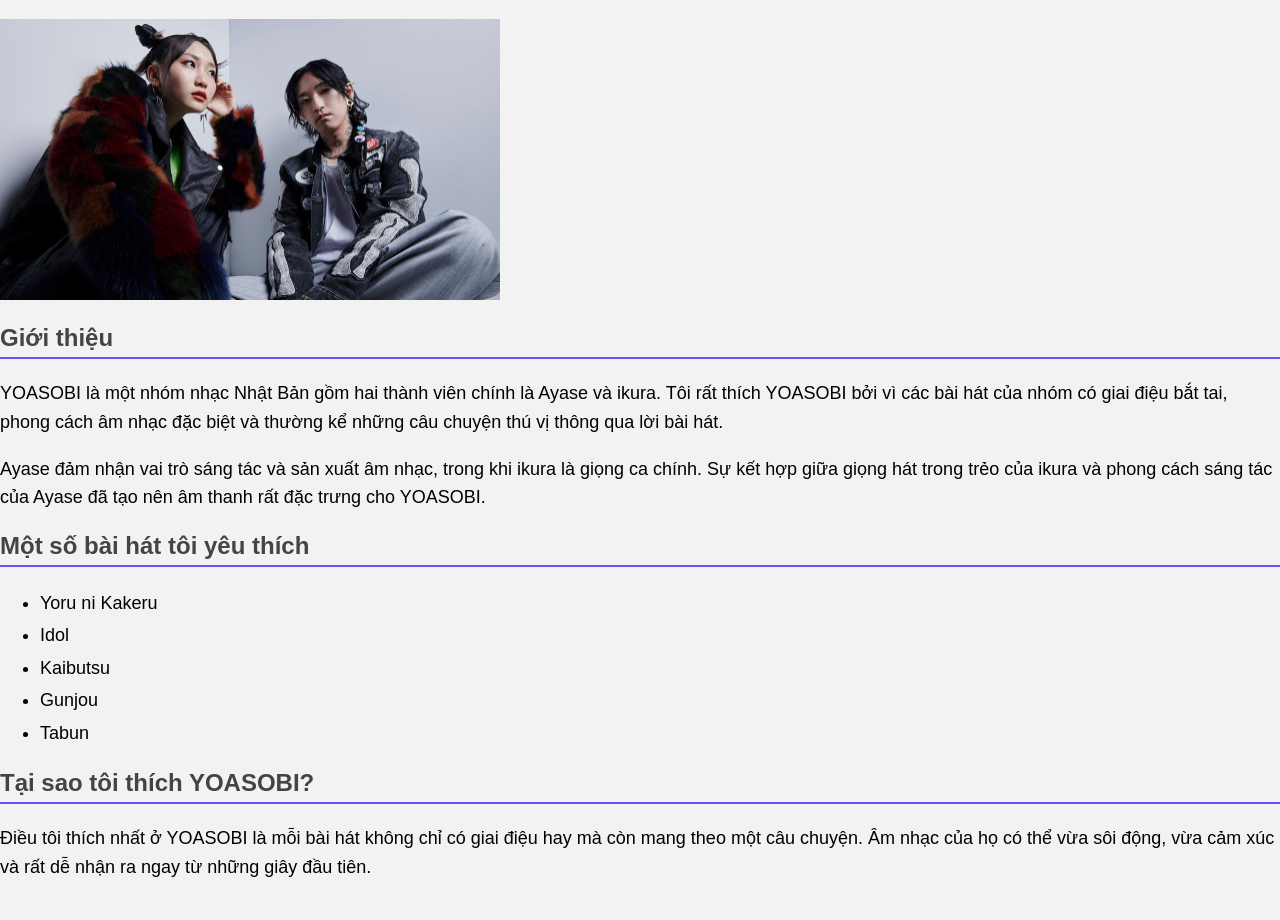
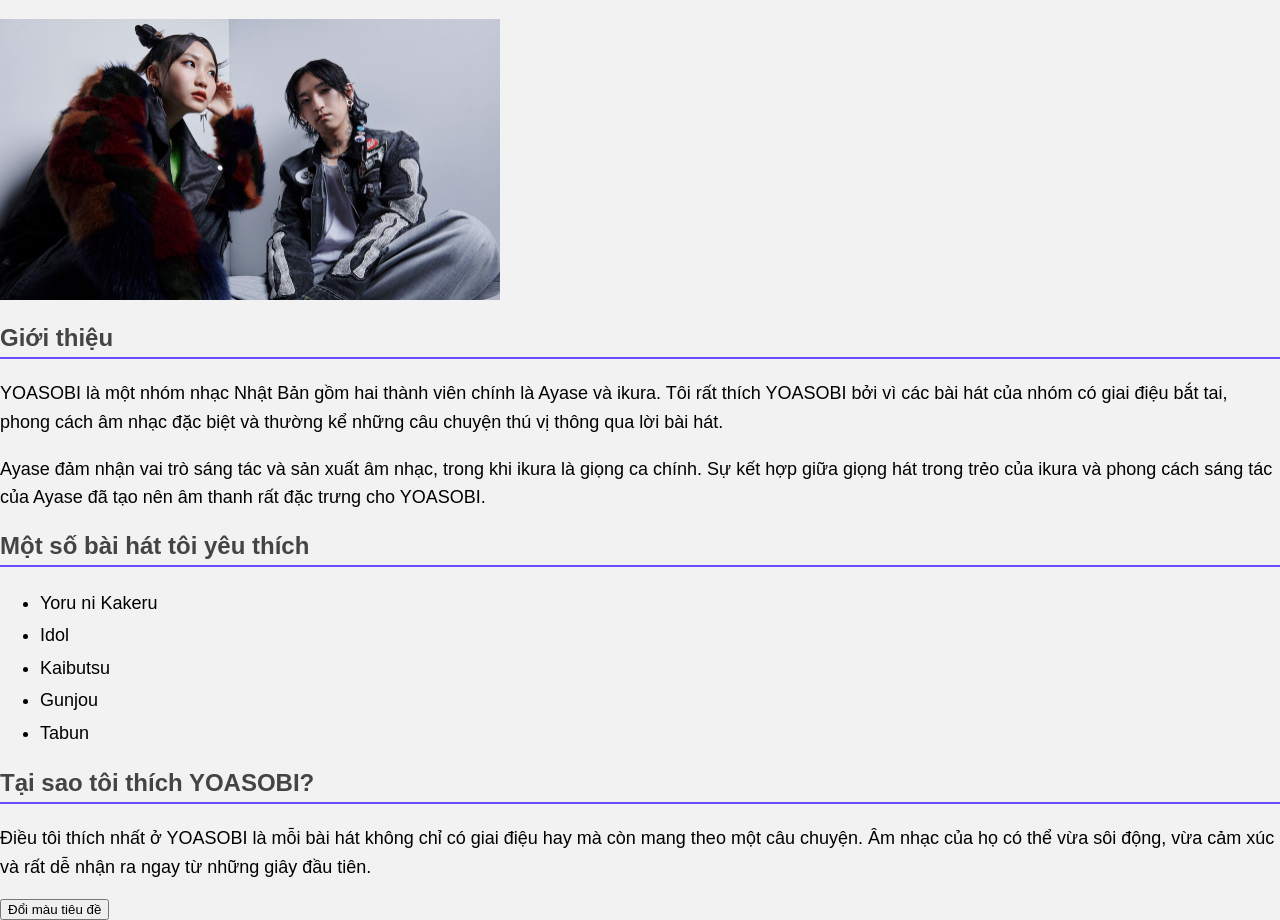
Before and after one commit to carrothuy1107-art/WEBDESIGN, a plain HTML site: page index.html in a window 1280 px wide. Shown: the part 61-981 px from the top of the page. Before the commit the page ends 960 px from the top, so only its background shows below. Drawn offline with Linux system fonts and the light colour scheme.

Commit message:
Add files via upload

```diff
--- a/index.html
+++ b/index.html
@@ -49,5 +49,13 @@
         sôi động, vừa cảm xúc và rất dễ nhận ra ngay từ những giây đầu tiên.
     </p>
 
+    <button id="changeButton">
+        Đổi màu tiêu đề
+    </button>
+
+
+    <!-- Kết nối file JavaScript -->
+    <script src="script.js"></script>
+
 </body>
 </html>
```
